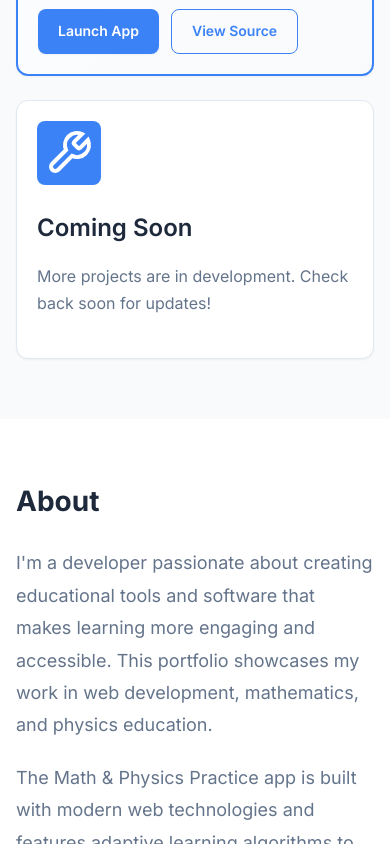
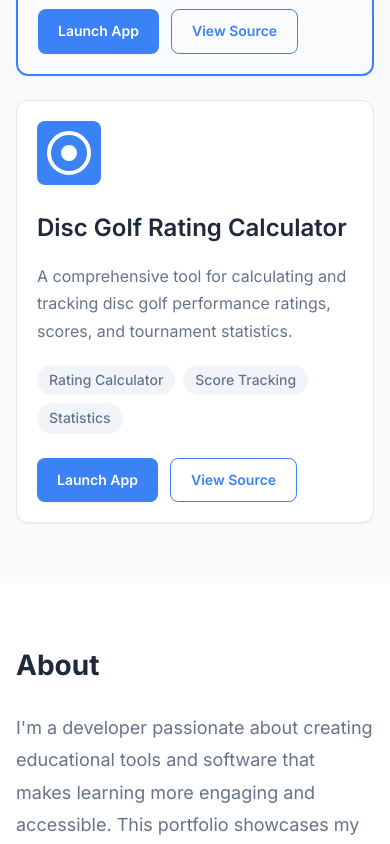
Before and after one commit to drewrogers123/drewrogers123.github.io, a plain HTML site: page index.html in a window 390 px wide. Shown: the part 960-1804 px from the top of the page. Drawn offline with Linux system fonts and the light colour scheme.

Commit message:
Add Disc Golf Rating Calculator project
- Create projects/disc-golf-rating/ directory structure
- Add basic HTML, CSS, and JavaScript files for disc golf rating calculator
- Update main homepage with new project card
- Add footer link for easy navigation
- Ready for windsurf-project-2 upload

```diff
--- a/index.html
+++ b/index.html
@@ -65,12 +65,22 @@
                     <div class="project-card">
                         <div class="project-icon">
                             <svg width="48" height="48" viewBox="0 0 24 24" fill="none" stroke="currentColor" stroke-width="2">
-                                <path d="M14.7 6.3a1 1 0 0 0 0 1.4l1.6 1.6a1 1 0 0 0 1.4 0l3.77-3.77a6 6 0 0 1-7.94 7.94l-6.91 6.91a2.12 2.12 0 0 1-3-3l6.91-6.91a6 6 0 0 1 7.94-7.94l-3.76 3.76z"/>
+                                <circle cx="12" cy="12" r="10"/>
+                                <circle cx="12" cy="12" r="3" fill="currentColor"/>
                             </svg>
                         </div>
                         <div class="project-content">
-                            <h3>Coming Soon</h3>
-                            <p>More projects are in development. Check back soon for updates!</p>
+                            <h3>Disc Golf Rating Calculator</h3>
+                            <p>A comprehensive tool for calculating and tracking disc golf performance ratings, scores, and tournament statistics.</p>
+                            <div class="project-features">
+                                <span class="feature">Rating Calculator</span>
+                                <span class="feature">Score Tracking</span>
+                                <span class="feature">Statistics</span>
+                            </div>
+                            <div class="project-links">
+                                <a href="projects/disc-golf-rating/" class="btn btn-primary">Launch App</a>
+                                <a href="#" class="btn btn-outline" target="_blank">View Source</a>
+                            </div>
                         </div>
                     </div>
                 </div>
@@ -118,6 +128,7 @@
                     <h4>Quick Links</h4>
                     <ul>
                         <li><a href="projects/math-physics/">Math & Physics Practice</a></li>
+                        <li><a href="projects/disc-golf-rating/">Disc Golf Rating Calculator</a></li>
                         <li><a href="https://github.com/drewrogers123" target="_blank">GitHub Profile</a></li>
                     </ul>
                 </div>
--- /dev/null
+++ b/projects/disc-golf-rating/css/styles.css
@@ -0,0 +1,94 @@
+/* Disc Golf Rating Calculator Styles */
+:root {
+    --primary-color: #22c55e;
+    --secondary-color: #16a34a;
+    --accent-color: #15803d;
+    --bg-primary: #ffffff;
+    --bg-secondary: #f8fafc;
+    --text-primary: #1f2937;
+    --text-secondary: #6b7280;
+    --border-color: #e5e7eb;
+    --shadow: 0 2px 4px rgba(0, 0, 0, 0.1);
+}
+
+* {
+    margin: 0;
+    padding: 0;
+    box-sizing: border-box;
+}
+
+body {
+    font-family: 'Inter', -apple-system, BlinkMacSystemFont, 'Segoe UI', Roboto, sans-serif;
+    line-height: 1.6;
+    color: var(--text-primary);
+    background-color: var(--bg-primary);
+}
+
+.container {
+    max-width: 1200px;
+    margin: 0 auto;
+    padding: 20px;
+}
+
+header {
+    text-align: center;
+    margin-bottom: 40px;
+    padding: 40px 0;
+    background: linear-gradient(135deg, var(--primary-color), var(--secondary-color));
+    color: white;
+    border-radius: 12px;
+    box-shadow: var(--shadow);
+}
+
+.header-content h1 {
+    font-size: 2.5rem;
+    font-weight: 700;
+    margin-bottom: 10px;
+}
+
+.header-content p {
+    font-size: 1.1rem;
+    opacity: 0.9;
+}
+
+main {
+    background: var(--bg-secondary);
+    padding: 40px;
+    border-radius: 12px;
+    box-shadow: var(--shadow);
+}
+
+.calculator-section h2 {
+    font-size: 1.8rem;
+    margin-bottom: 30px;
+    color: var(--text-primary);
+    text-align: center;
+}
+
+.calculator-form {
+    text-align: center;
+    padding: 40px;
+    background: var(--bg-primary);
+    border-radius: 8px;
+    border: 2px dashed var(--border-color);
+}
+
+.calculator-form p {
+    font-size: 1.1rem;
+    color: var(--text-secondary);
+}
+
+/* Responsive design */
+@media (max-width: 768px) {
+    .container {
+        padding: 10px;
+    }
+
+    .header-content h1 {
+        font-size: 2rem;
+    }
+
+    main {
+        padding: 20px;
+    }
+}
```
Also changed, not shown: projects/disc-golf-rating/index.html (added, +34 -0 lines), projects/disc-golf-rating/js/app.js (added, +36 -0 lines).
